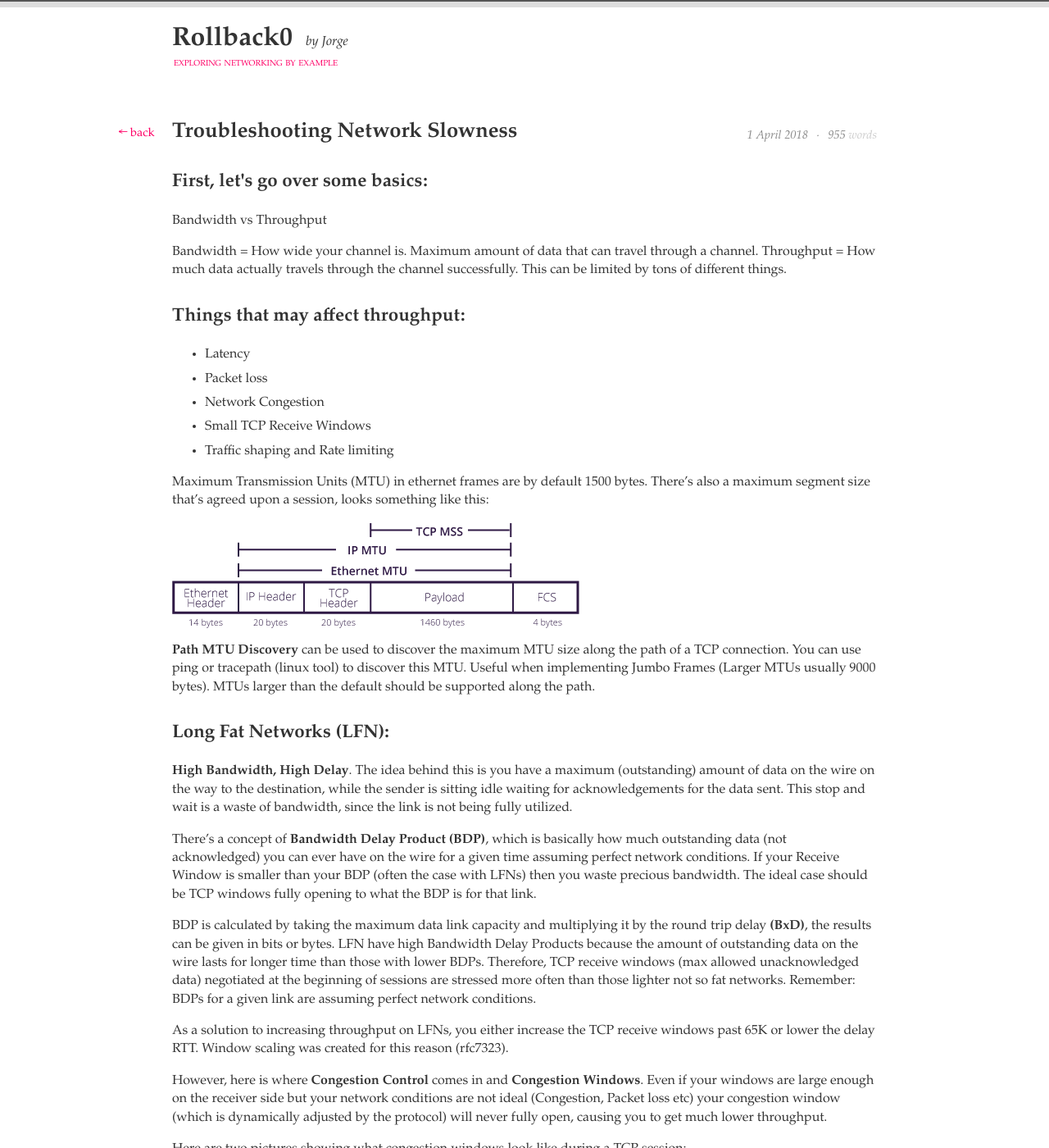
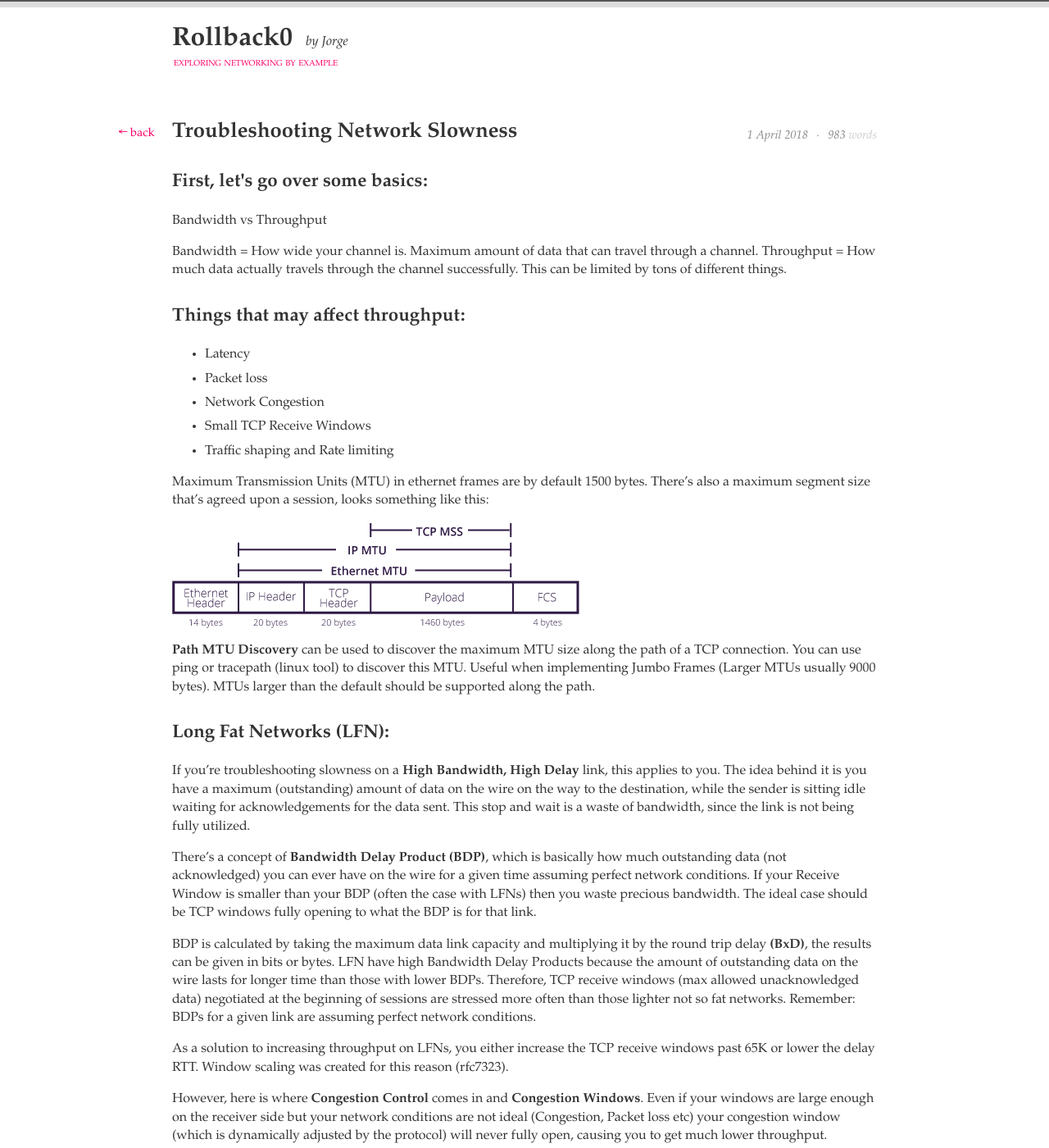
Before and after one commit to jgeromero/jgeromero.github.io, a Jekyll site: the page built from _posts/2018-04-01-troubleshooting-network-slowness.markdown, in a window 1280 px wide and 1400 px high. Shown: the whole window at 82% size. Built offline with Jekyll 4.4.1, drawn with Linux system fonts in a browser that asks for light colours; comment, search, counter and statistics services are not loaded; some of the changed text lies outside the part shown.

Commit message:
Minor changes to blog post #3

```diff
--- a/_posts/2018-04-01-troubleshooting-network-slowness.markdown
+++ b/_posts/2018-04-01-troubleshooting-network-slowness.markdown
@@ -33,7 +33,7 @@ Maximum Transmission Units (MTU) in ethernet frames are by default 1500 bytes. T
 
 <h3> Long Fat Networks (LFN): </h3>
 
-**High Bandwidth, High Delay**. The idea behind this is you have a maximum (outstanding) amount of data on the wire on the way to the destination, while the sender is sitting idle waiting for acknowledgements for the data sent. This stop and wait is a waste of bandwidth, since the link is not being fully utilized.
+If you're troubleshooting slowness on a **High Bandwidth, High Delay** link, this applies to you. The idea behind it is you have a maximum (outstanding) amount of data on the wire on the way to the destination, while the sender is sitting idle waiting for acknowledgements for the data sent. This stop and wait is a waste of bandwidth, since the link is not being fully utilized.
 
 There's a concept of **Bandwidth Delay Product (BDP)**, which is basically how much outstanding data (not acknowledged) you can ever have on the wire for a given time assuming perfect network conditions. If your Receive Window is smaller than your BDP (often the case with LFNs) then you waste precious bandwidth. The ideal case should be TCP windows fully opening to what the BDP is for that link.
 
@@ -75,4 +75,4 @@ Load pcap caputure into wireshark and create IO graphs using the following filte
 
 - **tcp.analysis.ack_rtt** – measures the time delta between capturing a TCP packet and the corresponding ACK for that packet. If this time is long it could indicate some type of delay in the network (packet loss, congestion, etc)
 
-Surprise surprise ;)
+TCP is a very complex protocol, but hopefully this post has provided some pointers to pinpoint slowness on your links.
```
